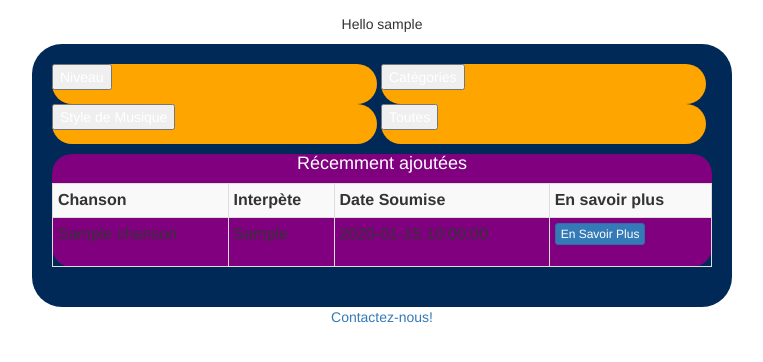
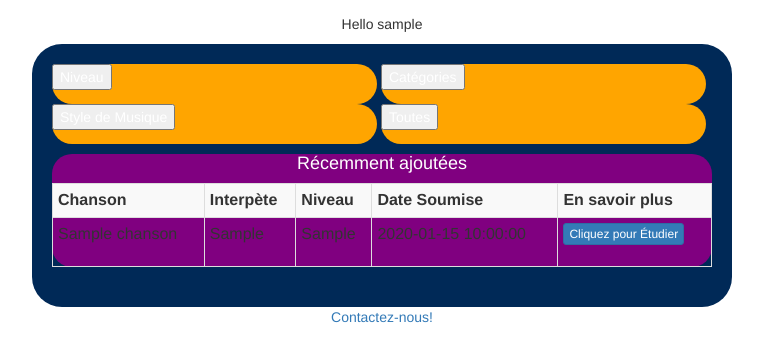
Before and after one commit to deuxbergersallemands/projet, a PHP site: page /projet/accueil.php in a window 1280 px wide. Shown: the part 124-486 px from the top of the page, without its empty margins (258-1021 px from the left). Run offline with PHP 8.4, Linux system fonts and the light colour scheme; the visitor is signed in with stand-in values (Sample User, id 1); tables that the repository leaves empty or names only in its code hold one stand-in row (values such as "Sample post"); data that the repository does not hold is empty.

Commit message:
Mise à jour "Récemment ajoutées" table
Niveau affiché

```diff
--- a/accueil.php
+++ b/accueil.php
@@ -103,7 +103,7 @@
 								<td>".$chansons[$i]['interprete']."</td>
 								<td>".$chansons[$i]['niveau']."</td>
 								<td>".$chansons[$i]['date_soumise']."</td>
-								<td> <form action='chanson.php' method='post'><button type='submit' name='id_chanson' value='".$chansons[$i]['id_chanson']."' class='btn btn-primary btn-xs'>En Savoir Plus </button></form></td>
+								<td> <form action='chanson.php' method='post'><button type='submit' name='id_chanson' value='".$chansons[$i]['id_chanson']."' class='btn btn-primary btn-xs'> Cliquez ici! </button></form></td>
 
 						  </tr> ";
 					}
@@ -117,6 +117,7 @@
 					<tr>
 						<th> Chanson </th>
 						<th> Interpète </th>
+						<th> Niveau </th>
 						<th> Date Soumise </th> <!-- Remplacer avec 'niveau' et peut-être des catégories-->
 						<th> En savoir plus </th>
 					</tr>
@@ -125,8 +126,9 @@
 							echo "<tr>
 									<td>".$chansonsRecentes[$i]['titre']."</td>
 									<td>".$chansonsRecentes[$i]['interprete']."</td>
+									<td>".$chansonsRecentes[$i]['niveau']."</td>
 									<td>".$chansonsRecentes[$i]['date_soumise']."</td>
-									<td> <form action='chanson.php' method='post'><button type='submit' name='id_chanson' value='".$chansonsRecentes[$i]['id_chanson']."' class='btn btn-primary btn-xs'>En Savoir Plus </button></form></td>
+									<td> <form action='chanson.php' method='post'><button type='submit' name='id_chanson' value='".$chansonsRecentes[$i]['id_chanson']."' class='btn btn-primary btn-xs'> Cliquez pour Étudier </button></form></td>
 								  </tr>";
 						}
 					?>
```
